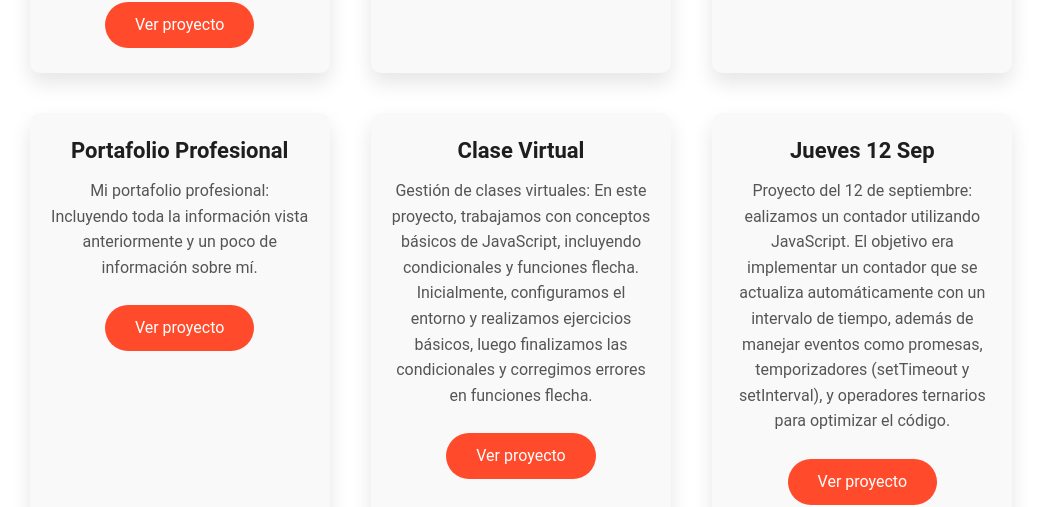
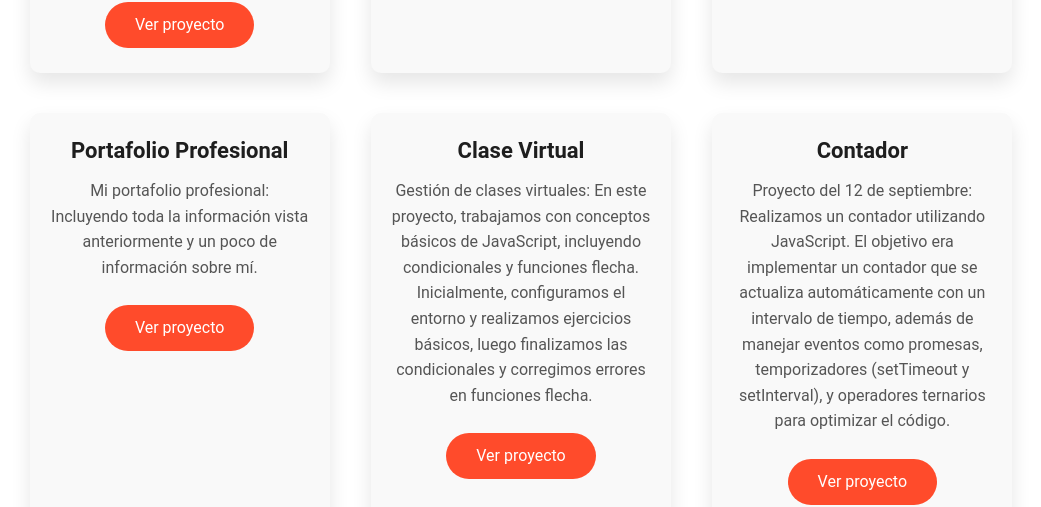
Before and after one commit to nathernandez1189/parcial2, a React (Vite) app: page / in a window 1280 px wide. Shown: the part 2818-3325 px from the top of the page, without its empty margins (119-1160 px from the left). Built offline with nearby package versions, Linux system fonts and the light colour scheme.

Commit message:
Guardar y corregir el footer

```diff
--- a/src/components/Footer.jsx
+++ b/src/components/Footer.jsx
@@ -3,7 +3,7 @@ import React from 'react';
 const Footer = () => {
   return (
     <footer>
-      <p>&copy; 2024 Natalia Hernández Piedrahita. Ingeniería Multimedia.</p>
+      <p>&copy; 2024 Natalia Hernández Piedrahita. Todos los derechos son reservados.</p>
     </footer>
   );
 };
--- a/src/components/Proyectos.jsx
+++ b/src/components/Proyectos.jsx
@@ -28,8 +28,8 @@ const proyectos = [
     enlace: "https://github.com/nathernandez1189/Clase-virtual.git"
   },
   {
-    nombre: "Jueves 12 Sep",
-    descripcion: "Proyecto del 12 de septiembre: ealizamos un contador utilizando JavaScript. El objetivo era implementar un contador que se actualiza automáticamente con un intervalo de tiempo, además de manejar eventos como promesas, temporizadores (setTimeout y setInterval), y operadores ternarios para optimizar el código.",
+    nombre: "Contador",
+    descripcion: "Proyecto del 12 de septiembre: Realizamos un contador utilizando JavaScript. El objetivo era implementar un contador que se actualiza automáticamente con un intervalo de tiempo, además de manejar eventos como promesas, temporizadores (setTimeout y setInterval), y operadores ternarios para optimizar el código.",
     enlace: "https://github.com/nathernandez1189/jueves12sep.git"
   },
   {
```
